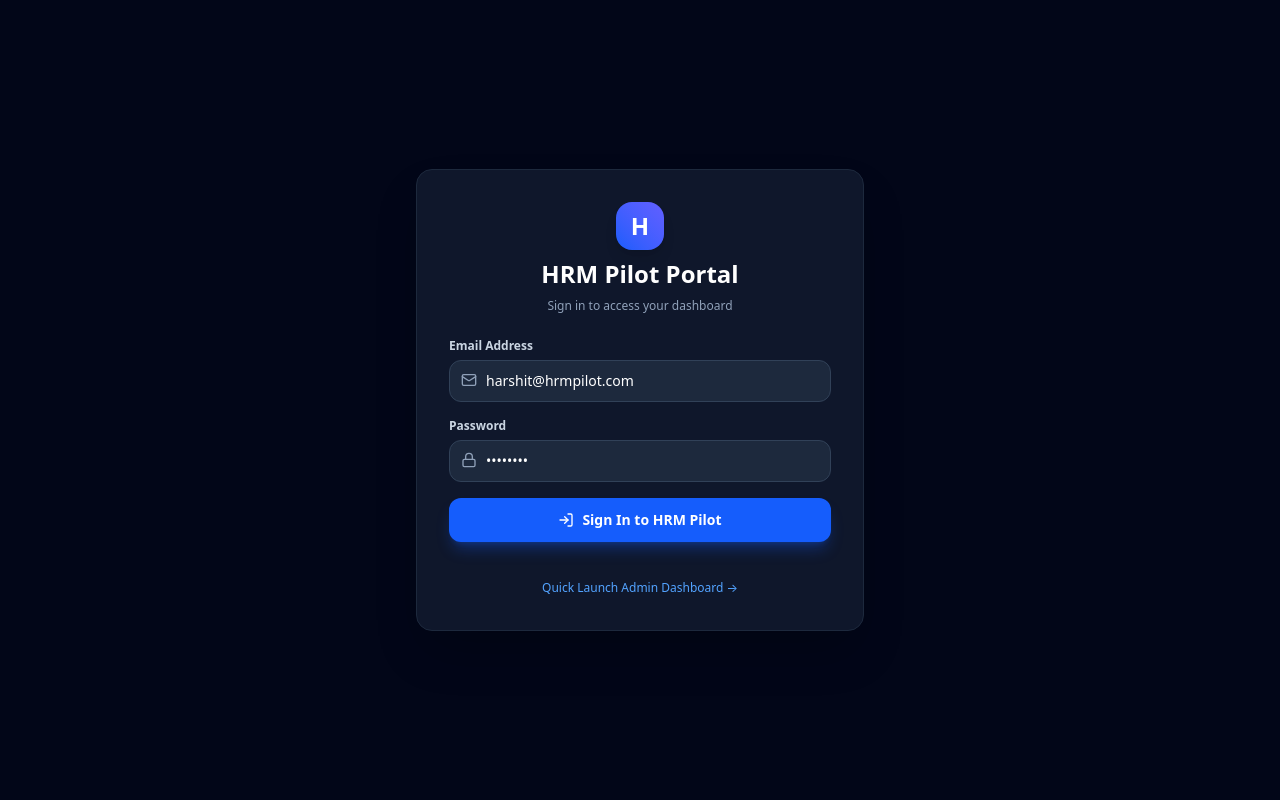
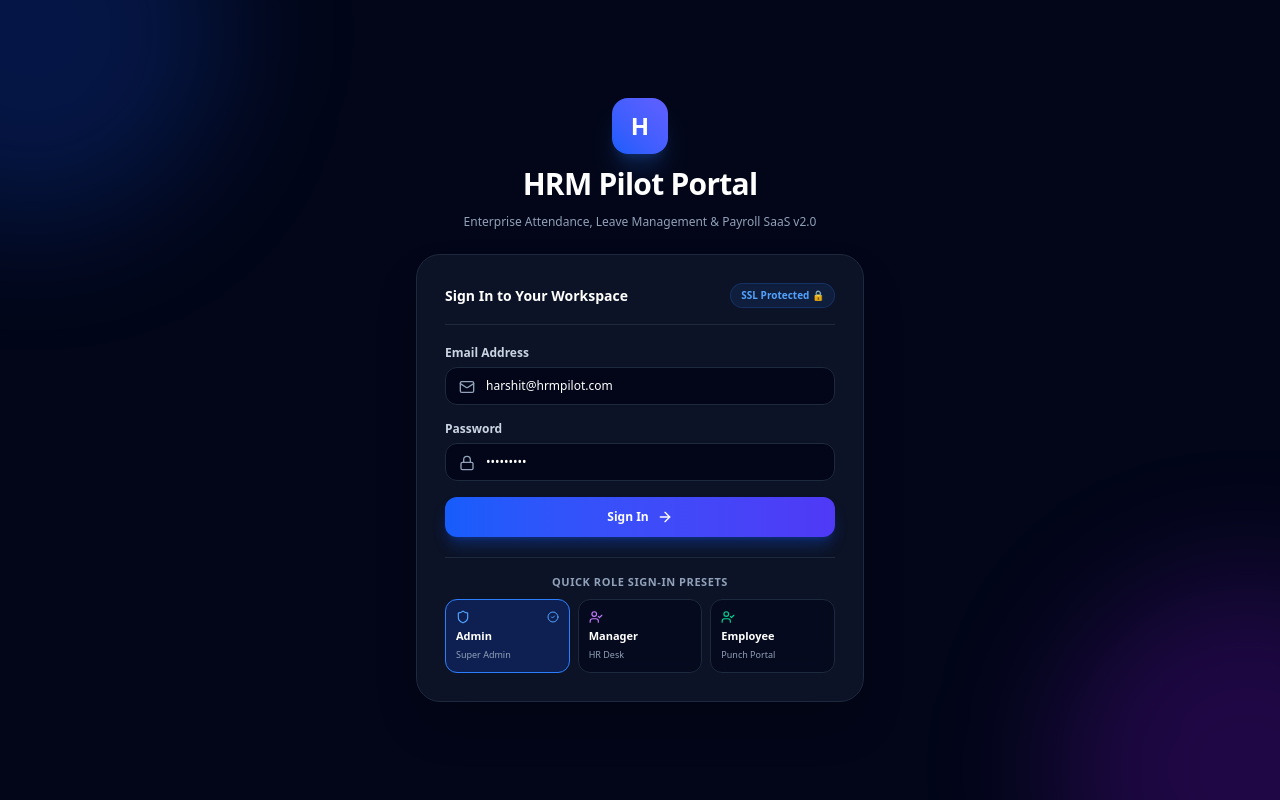
Before and after one commit to harsh12356-44/hrm-pilot-web-app, a Next.js app: page /login in a window 1280 px wide. Built offline with nearby package versions, Linux system fonts and the light colour scheme.

Commit message:
Added secure login authentication and role credentials

```diff
--- a/src/app/login/page.tsx
+++ b/src/app/login/page.tsx
@@ -1,55 +1,108 @@
 'use client';
 
 import React, { useState } from 'react';
-import Link from 'next/link';
 import { useRouter } from 'next/navigation';
-import { LogIn, Lock, Mail } from 'lucide-react';
+import { Shield, Lock, Mail, ArrowRight, UserCheck, CheckCircle2 } from 'lucide-react';
 
 export default function LoginPage() {
   const router = useRouter();
   const [email, setEmail] = useState('harshit@hrmpilot.com');
-  const [password, setPassword] = useState('••••••••');
+  const [password, setPassword] = useState('Admin@123');
+  const [loading, setLoading] = useState(false);
+  const [error, setError] = useState('');
 
-  const handleLogin = (e: React.FormEvent) => {
+  const handleSelectRole = (userEmail: string, userPass: string) => {
+    setEmail(userEmail);
+    setPassword(userPass);
+    setError('');
+  };
+
+  const handleLogin = async (e: React.FormEvent) => {
     e.preventDefault();
+    setError('');
+    setLoading(true);
+
+    try {
+      // Demo authentication routine
+      if (email === 'harshit@hrmpilot.com' && password === 'Admin@123') {
+        document.cookie = 'hrm_user_role=ADMIN; path=/; max-age=86400';
         router.push('/admin');
+      } else if (email === 'ananya@hrmpilot.com' && password === 'Manager@123') {
+        document.cookie = 'hrm_user_role=MANAGER; path=/; max-age=86400';
+        router.push('/manager');
+      } else if (
+        (email === 'rajesh@hrmpilot.com' || email === 'priya@hrmpilot.com' || email === 'vikram@hrmpilot.com') &&
+        password === 'Employee@123'
+      ) {
+        document.cookie = 'hrm_user_role=EMPLOYEE; path=/; max-age=86400';
+        router.push('/employee');
+      } else {
+        throw new Error('Invalid email or password. Please use one of the demo credentials below.');
+      }
+    } catch (err: any) {
+      setError(err.message);
+    } finally {
+      setLoading(false);
+    }
   };
 
   return (
-    <div className="min-h-screen bg-slate-950 flex items-center justify-center p-4">
-      <div className="bg-slate-900 border border-slate-800 rounded-2xl shadow-2xl p-8 max-w-md w-full space-y-6">
-        <div className="text-center space-y-2">
-          <div className="w-12 h-12 rounded-2xl bg-gradient-to-tr from-blue-600 to-indigo-500 flex items-center justify-center font-extrabold text-2xl text-white shadow-lg mx-auto">
+    <div className="min-h-screen bg-slate-950 text-slate-100 flex items-center justify-center p-4 font-sans relative overflow-hidden">
+      {/* Dynamic Background Glows */}
+      <div className="absolute -top-40 -left-40 w-96 h-96 bg-blue-600/20 rounded-full blur-3xl pointer-events-none" />
+      <div className="absolute -bottom-40 -right-40 w-96 h-96 bg-purple-600/20 rounded-full blur-3xl pointer-events-none" />
+
+      <div className="max-w-md w-full space-y-6 z-10">
+        {/* Brand Header */}
+        <div className="text-center space-y-3">
+          <div className="inline-flex items-center justify-center w-14 h-14 rounded-2xl bg-gradient-to-tr from-blue-600 to-indigo-500 shadow-xl shadow-blue-500/20 text-white font-extrabold text-2xl">
             H
           </div>
-          <h2 className="text-2xl font-extrabold text-white">HRM Pilot Portal</h2>
-          <p className="text-xs text-slate-400">Sign in to access your dashboard</p>
+          <h1 className="text-3xl font-black text-white tracking-tight">HRM Pilot Portal</h1>
+          <p className="text-xs text-slate-400">Enterprise Attendance, Leave Management & Payroll SaaS v2.0</p>
         </div>
 
-        <form onSubmit={handleLogin} className="space-y-4">
+        {/* Login Form Container */}
+        <div className="bg-slate-900/80 border border-slate-800 backdrop-blur-xl rounded-3xl p-7 shadow-2xl space-y-5">
+          <div className="flex items-center justify-between border-b border-slate-800 pb-4">
+            <h2 className="font-bold text-sm text-white">Sign In to Your Workspace</h2>
+            <span className="text-[10px] px-2.5 py-1 rounded-full bg-blue-500/10 text-blue-400 border border-blue-500/20 font-semibold">
+              SSL Protected 🔒
+            </span>
+          </div>
+
+          {error && (
+            <div className="p-3.5 rounded-xl bg-red-500/10 border border-red-500/30 text-red-400 text-xs font-medium">
+              {error}
+            </div>
+          )}
+
+          <form onSubmit={handleLogin} className="space-y-4 text-xs">
             <div>
-            <label className="block text-xs font-semibold text-slate-300 mb-1.5">Email Address</label>
+              <label className="block font-semibold text-slate-300 mb-1.5">Email Address</label>
               <div className="relative">
-              <Mail className="w-4 h-4 text-slate-400 absolute left-3 top-3" />
+                <Mail className="w-4 h-4 absolute left-3.5 top-3 text-slate-400" />
                 <input
                   type="email"
                   value={email}
                   onChange={e => setEmail(e.target.value)}
-                className="w-full bg-slate-800 border border-slate-700 rounded-xl pl-9 pr-4 py-2.5 text-sm text-white focus:outline-none focus:border-blue-500 transition"
+                  className="w-full bg-slate-950 border border-slate-800 rounded-xl pl-10 pr-4 py-2.5 text-white placeholder-slate-500 focus:outline-none focus:border-blue-500 transition"
+                  placeholder="name@company.com"
                   required
                 />
               </div>
             </div>
 
             <div>
-            <label className="block text-xs font-semibold text-slate-300 mb-1.5">Password</label>
+              <label className="block font-semibold text-slate-300 mb-1.5">Password</label>
               <div className="relative">
-              <Lock className="w-4 h-4 text-slate-400 absolute left-3 top-3" />
+                <Lock className="w-4 h-4 absolute left-3.5 top-3 text-slate-400" />
                 <input
                   type="password"
                   value={password}
                   onChange={e => setPassword(e.target.value)}
-                className="w-full bg-slate-800 border border-slate-700 rounded-xl pl-9 pr-4 py-2.5 text-sm text-white focus:outline-none focus:border-blue-500 transition"
+                  className="w-full bg-slate-950 border border-slate-800 rounded-xl pl-10 pr-4 py-2.5 text-white placeholder-slate-500 focus:outline-none focus:border-blue-500 transition"
+                  placeholder="••••••••"
                   required
                 />
               </div>
@@ -57,17 +110,73 @@ export default function LoginPage() {
 
             <button
               type="submit"
-            className="w-full py-3 bg-blue-600 hover:bg-blue-500 text-white font-bold text-sm rounded-xl shadow-lg shadow-blue-600/30 transition flex items-center justify-center space-x-2"
+              disabled={loading}
+              className="w-full py-3 rounded-xl bg-gradient-to-r from-blue-600 to-indigo-600 hover:from-blue-500 hover:to-indigo-500 text-white font-bold text-xs shadow-lg shadow-blue-600/30 flex items-center justify-center space-x-2 transition disabled:opacity-50"
             >
-            <LogIn className="w-4 h-4" />
-            <span>Sign In to HRM Pilot</span>
+              <span>{loading ? 'Authenticating...' : 'Sign In'}</span>
+              <ArrowRight className="w-4 h-4" />
             </button>
           </form>
 
-        <div className="text-center pt-2">
-          <Link href="/admin" className="text-xs text-blue-400 hover:underline">
-            Quick Launch Admin Dashboard &rarr;
-          </Link>
+          {/* Quick Demo Credentials Switcher */}
+          <div className="pt-4 border-t border-slate-800 space-y-2">
+            <p className="text-[11px] font-bold text-slate-400 text-center uppercase tracking-wider">
+              Quick Role Sign-In Presets
+            </p>
+
+            <div className="grid grid-cols-3 gap-2">
+              <button
+                type="button"
+                onClick={() => handleSelectRole('harshit@hrmpilot.com', 'Admin@123')}
+                className={`p-2.5 rounded-xl border text-left space-y-1 transition ${
+                  email === 'harshit@hrmpilot.com'
+                    ? 'bg-blue-600/20 border-blue-500 text-white'
+                    : 'bg-slate-950/60 border-slate-800 text-slate-400 hover:border-slate-700'
+                }`}
+              >
+                <div className="flex items-center justify-between">
+                  <Shield className="w-3.5 h-3.5 text-blue-400" />
+                  {email === 'harshit@hrmpilot.com' && <CheckCircle2 className="w-3 h-3 text-blue-400" />}
+                </div>
+                <p className="font-extrabold text-[11px] text-white">Admin</p>
+                <p className="text-[9px] text-slate-400 truncate">Super Admin</p>
+              </button>
+
+              <button
+                type="button"
+                onClick={() => handleSelectRole('ananya@hrmpilot.com', 'Manager@123')}
+                className={`p-2.5 rounded-xl border text-left space-y-1 transition ${
+                  email === 'ananya@hrmpilot.com'
+                    ? 'bg-purple-600/20 border-purple-500 text-white'
+                    : 'bg-slate-950/60 border-slate-800 text-slate-400 hover:border-slate-700'
+                }`}
+              >
+                <div className="flex items-center justify-between">
+                  <UserCheck className="w-3.5 h-3.5 text-purple-400" />
+                  {email === 'ananya@hrmpilot.com' && <CheckCircle2 className="w-3 h-3 text-purple-400" />}
+                </div>
+                <p className="font-extrabold text-[11px] text-white">Manager</p>
+                <p className="text-[9px] text-slate-400 truncate">HR Desk</p>
+              </button>
+
+              <button
+                type="button"
+                onClick={() => handleSelectRole('rajesh@hrmpilot.com', 'Employee@123')}
+                className={`p-2.5 rounded-xl border text-left space-y-1 transition ${
+                  email === 'rajesh@hrmpilot.com'
+                    ? 'bg-emerald-600/20 border-emerald-500 text-white'
+                    : 'bg-slate-950/60 border-slate-800 text-slate-400 hover:border-slate-700'
+                }`}
+              >
+                <div className="flex items-center justify-between">
+                  <UserCheck className="w-3.5 h-3.5 text-emerald-400" />
+                  {email === 'rajesh@hrmpilot.com' && <CheckCircle2 className="w-3 h-3 text-emerald-400" />}
+                </div>
+                <p className="font-extrabold text-[11px] text-white">Employee</p>
+                <p className="text-[9px] text-slate-400 truncate">Punch Portal</p>
+              </button>
+            </div>
+          </div>
         </div>
       </div>
     </div>
--- a/src/lib/store.ts
+++ b/src/lib/store.ts
@@ -35,6 +35,7 @@ const DEFAULT_EMPLOYEES: Employee[] = [
     employeeId: 'HB001',
     name: 'Harshit Bhootra',
     email: 'harshit@hrmpilot.com',
+    password: 'Admin@123',
     phone: '+91 98765 43210',
     department: 'Engineering',
     designation: 'Senior Lead Engineer',
@@ -53,6 +54,7 @@ const DEFAULT_EMPLOYEES: Employee[] = [
     employeeId: 'AS002',
     name: 'Ananya Sharma',
     email: 'ananya@hrmpilot.com',
+    password: 'Manager@123',
     phone: '+91 98765 43211',
     department: 'Human Resources',
     designation: 'HR Manager',
@@ -71,6 +73,7 @@ const DEFAULT_EMPLOYEES: Employee[] = [
     employeeId: 'RK003',
     name: 'Rajesh Kumar',
     email: 'rajesh@hrmpilot.com',
+    password: 'Employee@123',
     phone: '+91 98765 43212',
     department: 'Sales',
     designation: 'Senior Sales Executive',
@@ -89,6 +92,7 @@ const DEFAULT_EMPLOYEES: Employee[] = [
     employeeId: 'PP004',
     name: 'Priya Patel',
     email: 'priya@hrmpilot.com',
+    password: 'Employee@123',
     phone: '+91 98765 43213',
     department: 'Engineering',
     designation: 'Frontend Developer',
@@ -107,6 +111,7 @@ const DEFAULT_EMPLOYEES: Employee[] = [
     employeeId: 'VS005',
     name: 'Vikram Singh',
     email: 'vikram@hrmpilot.com',
+    password: 'Employee@123',
     phone: '+91 98765 43214',
     department: 'Marketing',
     designation: 'Marketing Specialist',
@@ -288,6 +293,7 @@ export function getDbData(): InitialState {
       auditLogs: DEFAULT_AUDIT_LOGS,
       attendanceImports: [],
       notifications: DEFAULT_NOTIFICATIONS,
+      departments: [],
     };
   }
 }
--- a/src/lib/types.ts
+++ b/src/lib/types.ts
@@ -5,6 +5,7 @@ export interface Employee {
   employeeId: string;
   name: string;
   email: string;
+  password?: string;
   phone?: string;
   avatarUrl?: string;
   department: string;
```
Also changed, not shown: 1 other file (tests, documents, lock files or other folders). Lines whose indentation alone changed are shown as unchanged.
